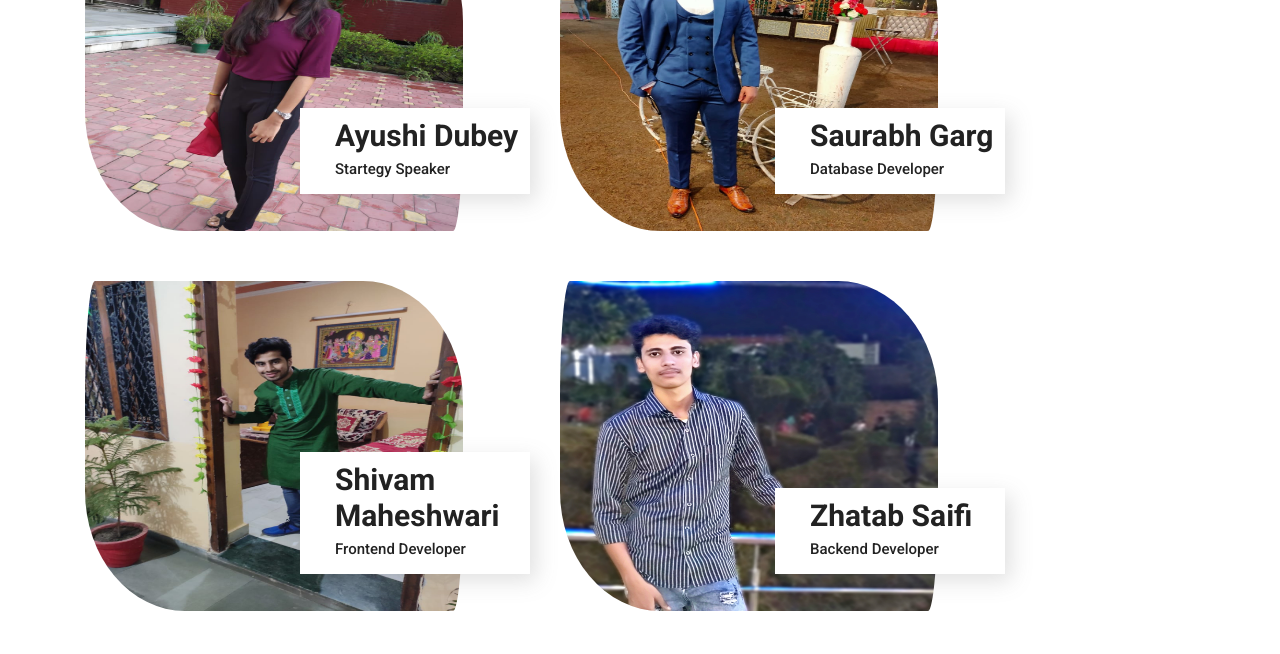
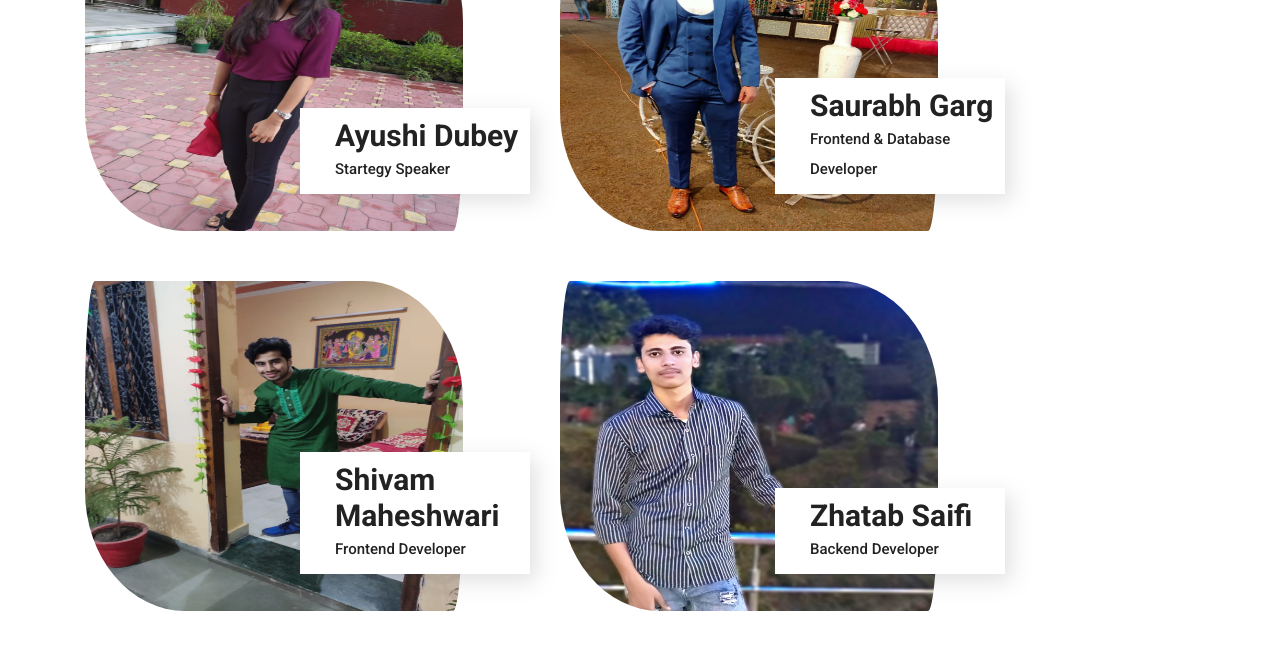
Before and after one commit to Saurabhgarg19/Street-Light-Automation, a plain HTML site: page about.html in a window 1280 px wide. Shown: the part 2180-2834 px from the top of the page. Drawn offline with Linux system fonts and the light colour scheme.

Commit message:
Update about.html

```diff
--- a/about.html
+++ b/about.html
@@ -16,12 +16,6 @@
 	<link rel="stylesheet" href="css/animate.css"/>
 	<link rel="stylesheet" href="css/owl.carousel.css"/>
 	<link rel="stylesheet" href="css/style.css"/>
-
-
-	<!--[if lt IE 9]>
-	  <script src="https://oss.maxcdn.com/html5shiv/3.7.2/html5shiv.min.js"></script>
-	  <script src="https://oss.maxcdn.com/respond/1.4.2/respond.min.js"></script>
-	<![endif]-->
 
 </head>
 <body>
@@ -137,39 +131,19 @@
 						</a>
 					</div>
 				</div>
-<!-- 				<div class="col-lg-4 col-sm-6">
-					<div class="team-member mar">
-						<img class="round" src="img/team/Adarsh.jpg" alt="">
-						<a href="https://www.linkedin.com/in/adarshsingh621a9271/">
-							<div class="member-info">
-								<h2>Adarsh Singh</h2>
-								<p>IoT Specialist</p>
-							</div>
-						</a>
-					</div>
-				</div> -->
+
 				<div class="col-lg-5 col-sm-5">
 					<div class="team-member mar">
 						<img class="round" src="img/team/Saurabh.jpg" alt="">
 						<a href="https://www.linkedin.com/in/saurabhgarg987/">
 							<div class="member-info">
 								<h2>Saurabh Garg</h2>
-								<p>Database Developer</p>
+								<p>Frontend & Database Developer</p>
 							</div>
 						</a>
 					</div>
 				</div>
-<!-- 				<div class="col-lg-4 col-sm-6">
-					<div class="team-member mar">
-						<img class="round" src="img/team/Karan.jpg" alt="">
-						<a href="https://www.codechef.com/users/roronoa25">
-							<div class="member-info">
-								<h2>Karan Saxena</h2>
-								<p>IoT Analyst</p>
-							</div>
-						</a>
-					</div>
-				</div> -->
+
 				<div class="col-lg-5 col-sm-5">
 					<div class="team-member mar">
 						<img class="round" src="img/team/Shivam.jpg" alt="">
@@ -198,10 +172,6 @@
 		</div>
 	</section>
 	<!-- Team section end -->
-
-
-
-
 
 
 	<!-- Footer section start -->
```
